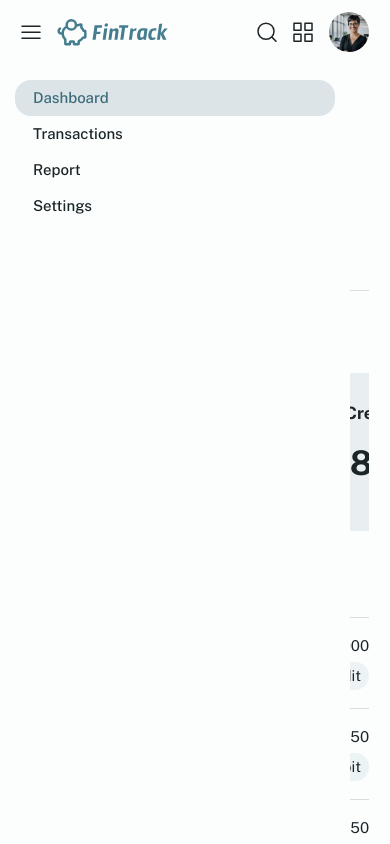
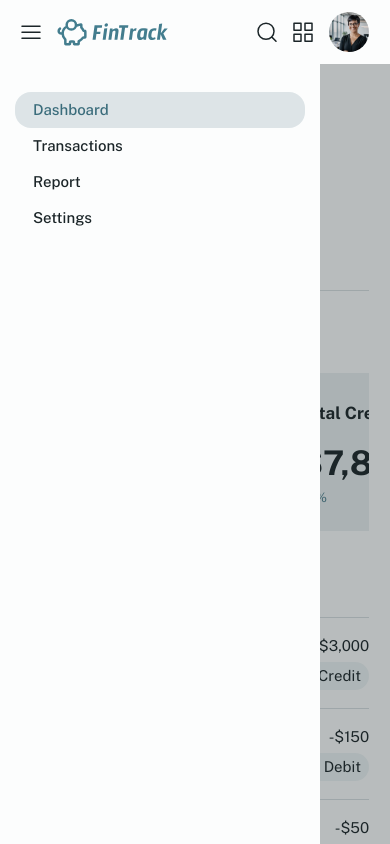
Before and after one commit to devhnry/fintrack-dashboard, a Next.js app: page / in a window 390 px wide. Both pictures are taken after a click on the button "Toggle sidebar". Shown: the top 844 px of the page. Built offline with nearby package versions, Linux system fonts and the light colour scheme.

Commit message:
chore: completed mobile nav

```diff
--- a/src/app/page.tsx
+++ b/src/app/page.tsx
@@ -20,6 +20,8 @@ import TransactionTable from "@/components/tables/TransactionTable";
 import {transactions} from "@/data/data";
 import Sidebar from "@/components/navigation/Sidebar";
 import {mapSummaryCards} from "@/util/util";
+import {useUIStore} from "@/store/uiStore";
+import LayoutWrapper from "@/components/layout/LayoutWrapper";
 
 
 const dashboardSummary: DashboardSummary = {
@@ -42,6 +44,7 @@ export default function Page() {
     const [activeTab, setActiveTab] = useState<string>('Overview')
     const [loading, setLoading] = useState(true);
     const summaryCards = mapSummaryCards(dashboardSummary);
+    const { sidebarOpen } = useUIStore();
 
     useEffect(() => {
         setTimeout(() => {
@@ -49,10 +52,10 @@ export default function Page() {
         }, 2000);
     }, []);
 
-
     return (
-        <>
-            <main>
+            <LayoutWrapper>
+                <div className={`overlay transition-all ease-in-out ${sidebarOpen ? "opacity-100" : "opacity-0"}
+                bg-foreground/30 absolute inset-0 top-[64px] z-40`}></div>
                 <Navbar/>
                 <Container className="my-[28px] mb-[76px] relative">
                     <Sidebar/>
@@ -105,8 +108,6 @@ export default function Page() {
                         </section>
                     </section>
                 </Container>
-            </main>
-
-        </>
+            </LayoutWrapper>
     )
 }
--- /dev/null
+++ b/src/components/layout/LayoutWrapper.tsx
@@ -0,0 +1,47 @@
+import React, {useEffect} from 'react';
+import {useUIStore} from "@/store/uiStore";
+
+const LayoutWrapper = ({ children }: { children: React.ReactNode }) => {
+
+    const {sidebarOpen} = useUIStore();
+
+    useEffect(() => {
+        const handleScrollLock = () => {
+            if (window.innerWidth < 768) {
+                if (sidebarOpen) {
+                    document.body.style.overflow = "hidden";
+                } else {
+                    document.body.style.overflow = "";
+                }
+            } else {
+                // Always unlock scroll on desktop (>=768)
+                document.body.style.overflow = "";
+            }
+        };
+
+        handleScrollLock();
+
+        // Optional: listen for resize to unlock if resized bigger
+        const onResize = () => {
+            if (window.innerWidth >= 768) {
+                document.body.style.overflow = "";
+            } else if (sidebarOpen) {
+                document.body.style.overflow = "hidden";
+            }
+        };
+
+        window.addEventListener("resize", onResize);
+        return () => {
+            document.body.style.overflow = "";
+            window.removeEventListener("resize", onResize);
+        };
+    }, [sidebarOpen]);
+
+    return (
+        <main>
+            {children}
+        </main>
+    );
+};
+
+export default LayoutWrapper;
--- a/src/components/navigation/Sidebar.tsx
+++ b/src/components/navigation/Sidebar.tsx
@@ -1,16 +1,28 @@
-import React, { useState } from "react";
-import {useUIStore} from "@/store/uiStore";
+import React, { useEffect, useState } from "react";
+import { useUIStore } from "@/store/uiStore";
 
 const Sidebar = () => {
+    const { sidebarOpen, toggleSidebar } = useUIStore();
+    const [isDesktop, setIsDesktop] = useState(false);
+
+    useEffect(() => {
+        const checkDesktop = () => setIsDesktop(window.innerWidth >= 768);
+        checkDesktop();
+        window.addEventListener("resize", checkDesktop);
+        return () => window.removeEventListener("resize", checkDesktop);
+    }, []);
+
     const tabs = ["Dashboard", "Transactions", "Report", "Settings"];
     const [activeTab, setActiveTab] = useState("Dashboard");
-    const { sidebarOpen } = useUIStore();
-
-    if (!sidebarOpen) return null; // early return
 
     return (
-        <aside className="max-w-[350px] px-[15px] h-[100vh] w-full flex-shrink-0 -top-[28px] bg-background absolute inset-0 z-50">
-            <div className="my-[28px] grid">
+        <aside className={`fixed top-[64px] left-0 h-full z-50 bg-background transition-[width,opacity] duration-300 ease-in-out overflow-hidden flex flex-col
+        ${ sidebarOpen ? "w-[350px] opacity-100" : isDesktop
+            ? "w-0 opacity-0"
+            : "w-0 opacity-0"
+        }
+        `} style={{ maxWidth: 320 }} aria-hidden={!sidebarOpen && !isDesktop} >
+            <nav className="my-[28px] grid px-[15px]">
                 {tabs.map((tab) => (
                     <button
                         key={tab}
@@ -22,10 +34,9 @@ const Sidebar = () => {
                         {tab}
                     </button>
                 ))}
-            </div>
+            </nav>
         </aside>
     );
 };
 
-
 export default Sidebar;
--- a/src/components/ui/TransactionTableSkeleton.tsx
+++ b/src/components/ui/TransactionTableSkeleton.tsx
@@ -23,7 +23,7 @@ const TransactionTableSkeleton = () => {
                     {[...Array(skeletonRows)].map((_, idx) => (
                         <div
                             key={idx}
-                            className={`border border-gray-300 dark:border-gray-700 rounded p-4 ${skeletonPulse}`}
+                            className={`rounded p-4 ${skeletonPulse}`}
                             style={{ height: "80px" }}
                         />
                     ))}
```
